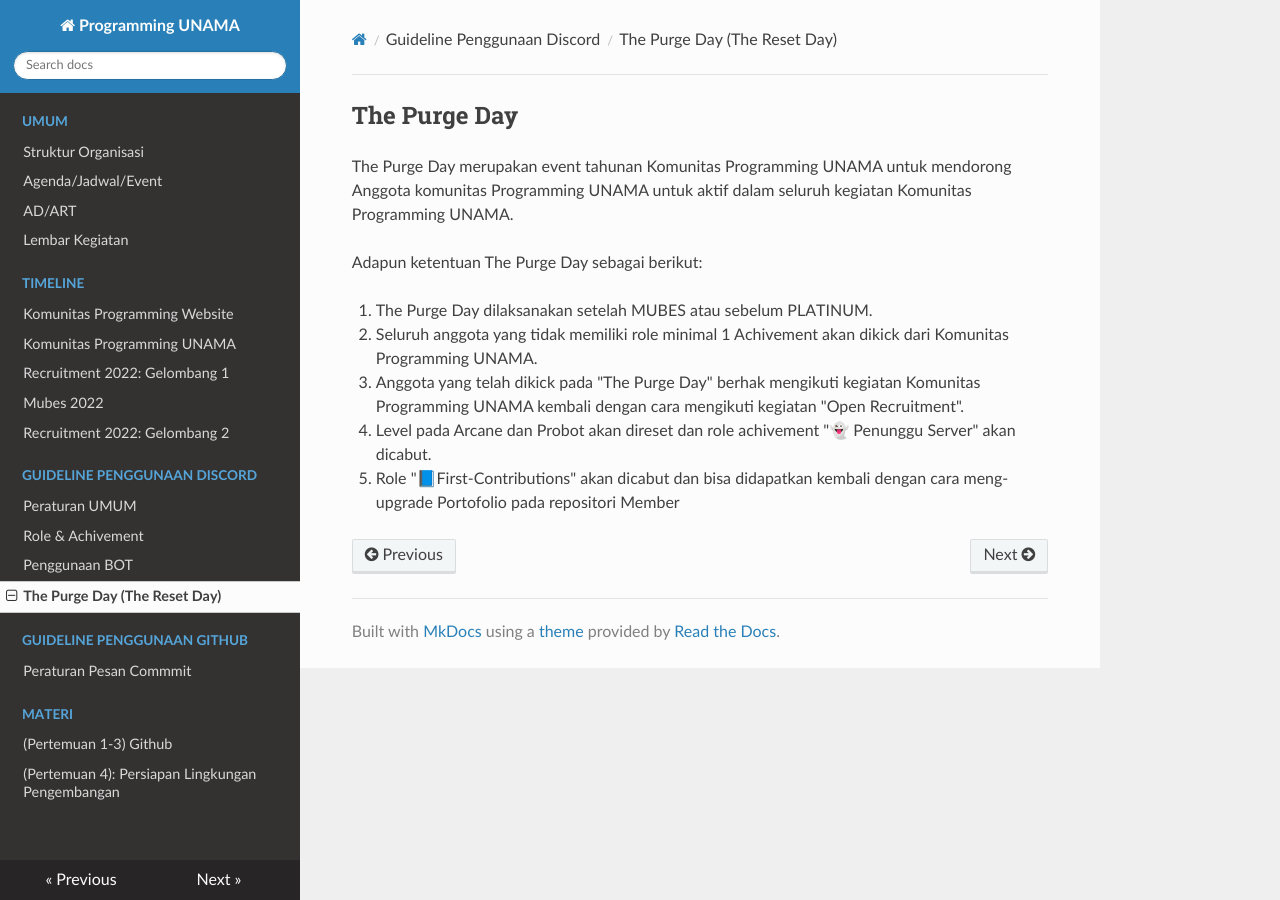
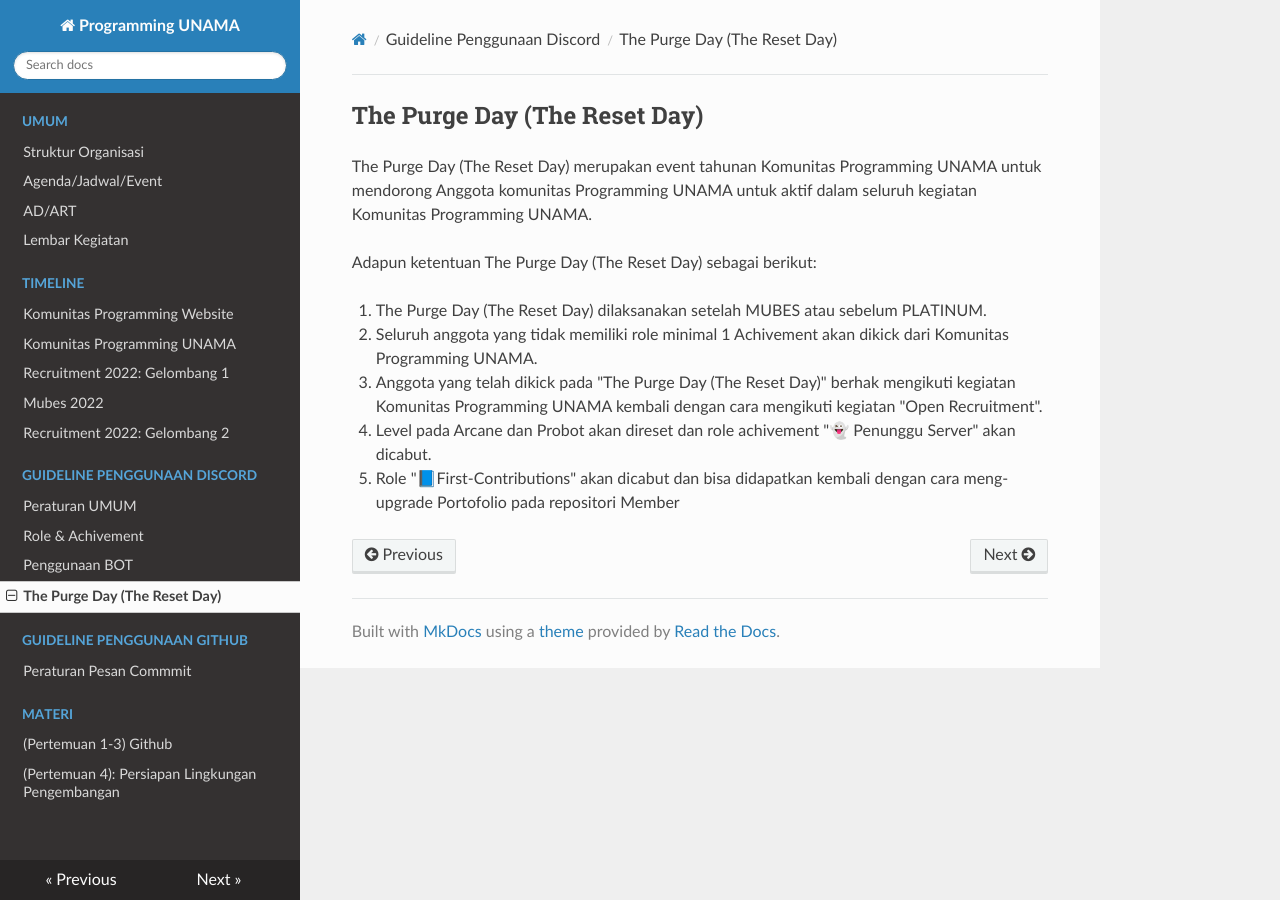
Before and after one commit to ProgrammingUNAMA/docs, an MkDocs documentation site: the page built from docs/discord/reset.md, in a window 1280 px wide. Built offline with MkDocs 1.6.1, drawn with Linux system fonts in a browser that asks for light colours; nearby versions of some CDN libraries.

Commit message:
adding alias "the reset day"

```diff
--- a/docs/discord/reset.md
+++ b/docs/discord/reset.md
@@ -1,11 +1,11 @@
-## The Purge Day
+## The Purge Day (The Reset Day)
 
-The Purge Day merupakan event tahunan  Komunitas Programming UNAMA untuk mendorong Anggota komunitas Programming UNAMA untuk aktif dalam seluruh kegiatan Komunitas Programming UNAMA.
+The Purge Day (The Reset Day) merupakan event tahunan  Komunitas Programming UNAMA untuk mendorong Anggota komunitas Programming UNAMA untuk aktif dalam seluruh kegiatan Komunitas Programming UNAMA.
 
-Adapun ketentuan The Purge Day sebagai berikut:
+Adapun ketentuan The Purge Day (The Reset Day) sebagai berikut:
 
-1. The Purge Day dilaksanakan setelah MUBES atau sebelum PLATINUM.
+1. The Purge Day (The Reset Day) dilaksanakan setelah MUBES atau sebelum PLATINUM.
 2. Seluruh anggota yang tidak memiliki role minimal 1 Achivement akan dikick dari Komunitas Programming UNAMA.
-3. Anggota yang telah dikick pada "The Purge Day" berhak mengikuti kegiatan Komunitas Programming UNAMA kembali dengan cara mengikuti kegiatan "Open Recruitment".
+3. Anggota yang telah dikick pada "The Purge Day (The Reset Day)" berhak mengikuti kegiatan Komunitas Programming UNAMA kembali dengan cara mengikuti kegiatan "Open Recruitment".
 4. Level pada Arcane dan Probot akan direset dan role achivement "👻 Penunggu Server" akan dicabut.
 5. Role "📘First-Contributions" akan dicabut dan bisa didapatkan kembali dengan cara meng-upgrade Portofolio pada repositori Member
```
